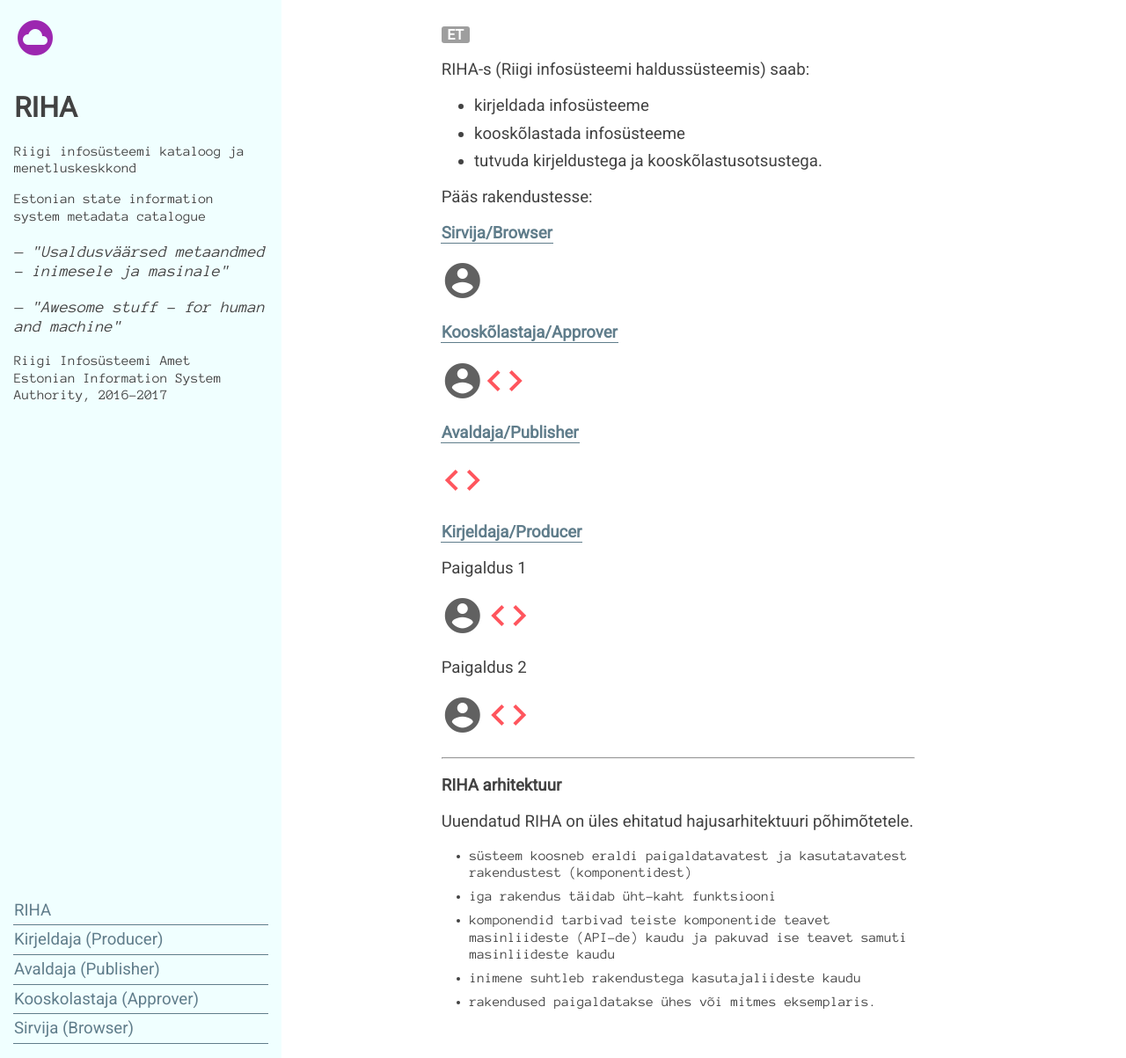
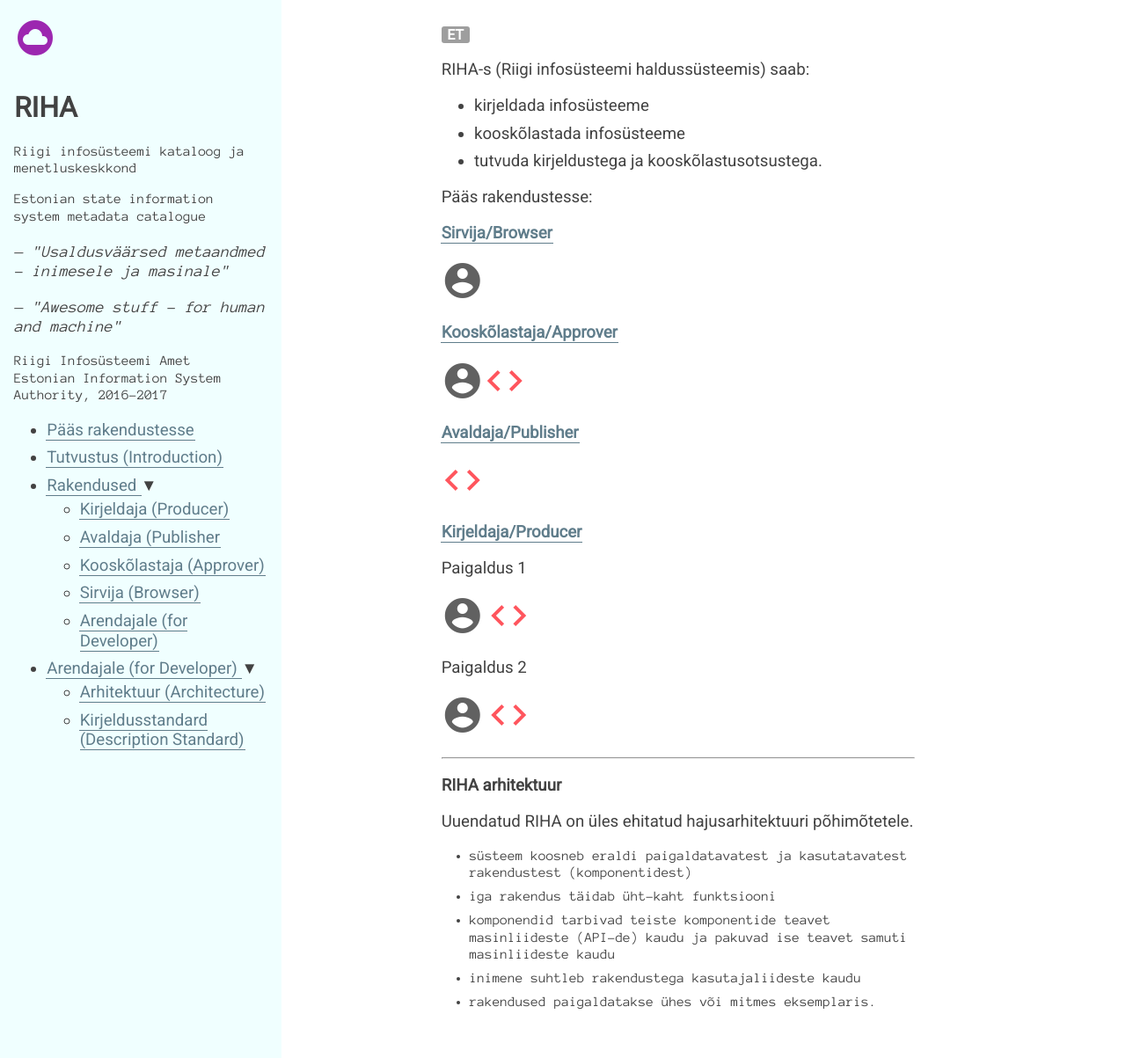
Before and after one commit to e-gov/RIHA-Index, a Jekyll site: the page built from index.md, in a window 1280 px wide and 1203 px high. Shown: the whole window at 88% size. Built offline with Jekyll 4.4.1, drawn with Linux system fonts in a browser that asks for light colours.

Commit message:
Lisandused

```diff
--- /dev/null
+++ b/_data/Riba.yml
@@ -0,0 +1,25 @@
+- title: "Pääs rakendustesse"
+  url: "/"
+
+- title: "Tutvustus (Introduction)"
+  url: "/Tutvustus"
+
+- title: "Rakendused"
+  categories:
+    - title: "Kirjeldaja (Producer)"
+      url: "/Kirjeldaja"
+    - title: "Avaldaja (Publisher"
+      url: "/Avaldaja"
+    - title: "Kooskõlastaja (Approver)"
+      url: "/Kooskolastaja"
+    - title: "Sirvija (Browser)"
+      url: "/Sirvija"
+    - title: "Arendajale (for Developer)"
+      categories:
+
+- title: "Arendajale (for Developer)"
+  categories:
+    - title: "Arhitektuur (Architecture)"
+      url: "/Arhitektuur"
+    - title: "Kirjeldusstandard (Description Standard)"
+      url: "/Standard"
--- a/_includes/Riba.html
+++ b/_includes/Riba.html
@@ -25,7 +25,43 @@
     Estonian Information System Authority, 2016-2017
   </p>
 
-  <div class="RibaKleepuv">
+  <nav>
+    <ul>
+      {% assign id_count = '' %}
+      {% for nav in site.data.Riba %}
+        {% if nav.categories != null %}
+          {% assign id_count = id_count | append: 'x' %}
+          <li>
+            <a
+              href="{{ site.baseurl }}{{ nav.url }}">{{ nav.title }}
+            </a>
+            <!-- Alammenüü lüliti -->
+            <span
+              id="{{ id_count.size }}"
+              class="lyliti"
+            >
+              ▼
+            </span>
+            <ul id="alammenyy{{ id_count.size }}" class='alammenyy'>
+            {% for category in nav.categories %}
+              <li><a href="{{ site.baseurl }}{{ category.url }}">{{ category.title }}</a></li>
+            {% endfor %}
+            </ul>
+          </li>
+        {% elsif nav.title == page.title %}
+           <li class="active">
+             <a href="{{ site.baseurl }}{{ nav.url }}">{{ nav.title }}</a>
+           </li>
+        {% else %}
+          <li>
+            <a href="{{ site.baseurl }}{{ nav.url }}">{{ nav.title }}</a>
+          </li>
+        {% endif %}
+      {% endfor %}
+    </ul>
+  </nav>
+
+  <!-- div class="RibaKleepuv">
     <div class="RibaLoetelu">
       {% assign pages_list = site.pages | sort:"nr" %}
       {% for node in pages_list %}
@@ -38,7 +74,7 @@
           {% endif %}
         {% endif %}
       {% endfor %}
-    </div>
+    </div -->
 
   </div>
 </div>
--- a/_layouts/IT.html
+++ b/_layouts/IT.html
@@ -4,9 +4,17 @@
     <!-- Material Design icons -->
     <link href="https://fonts.googleapis.com/icon?family=Material+Icons"
         rel="stylesheet">
+
+    <!-- Fonts -->
     <link href="https://fonts.googleapis.com/css?family=Roboto" rel="stylesheet">
     <link href="https://fonts.googleapis.com/css?family=Anonymous+Pro" rel="stylesheet">
+
+    <!-- JQuery -->
+    <script src="https://code.jquery.com/jquery.min.js"></script>
+
     <link rel="stylesheet" href="{{ site.baseurl }}/css/IT.css">
+    <script src='{{ site.baseurl }}/js/Utils.js'></script>
+
   </head>
   <body>
     {% include Riba.html %}
--- a/css/IT.css
+++ b/css/IT.css
@@ -1,3 +1,6 @@
+.lyliti {
+  cursor: pointer;
+}
 .keel {
 	font-size: 16px;
 	font-weight: bold;
--- /dev/null
+++ b/js/Utils.js
@@ -0,0 +1,11 @@
+function init() {
+
+  // Hide all submenus
+  $('.alammenyy').hide();
+
+  // Bind toggling handler to submenu switches
+  $('.lyliti').click(function() {
+    var i = $(this).attr('id');
+    $('#alammenyy' + i).toggle();
+  });
+}
```
